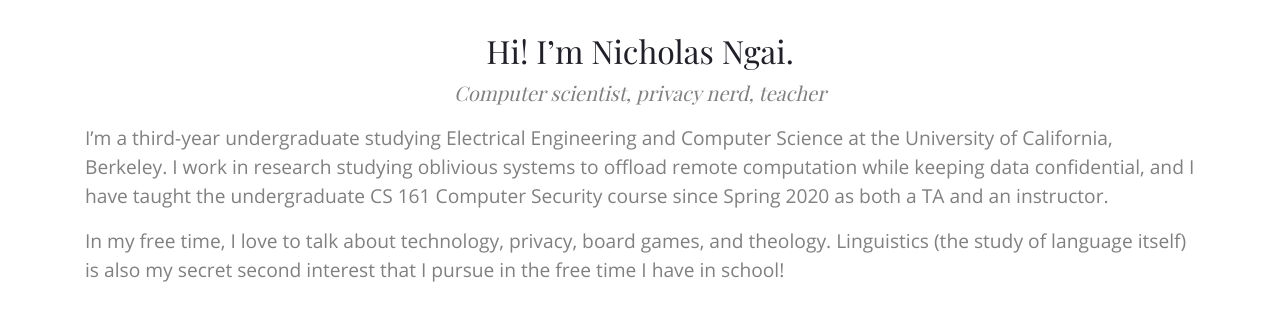
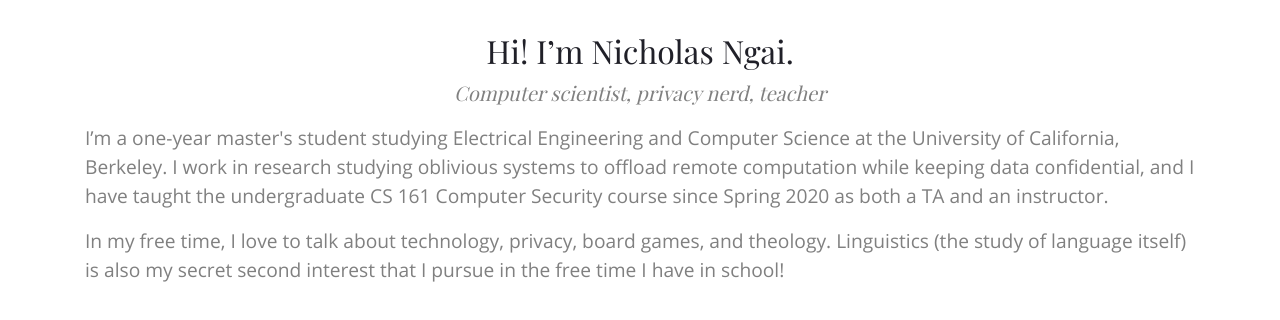
Before and after one commit to nicholasngai/ngai.me, a Jekyll site: the page built from index.html, in a window 1280 px wide. Shown: the top 320 px of the page. Built offline with Jekyll 4.4.1, drawn with Linux system fonts in a browser that asks for light colours.

Commit message:
Change status to one-year master's student

```diff
--- a/index.html
+++ b/index.html
@@ -8,7 +8,7 @@ title: Nicholas Ngai
     <h1 class="author__header">Hi! I&rsquo;m Nicholas Ngai.</h1>
     <p class="author__byline">Computer scientist, privacy nerd, teacher</p>
     <p class="author__bio">
-      I&rsquo;m a third-year undergraduate studying Electrical Engineering and
+      I&rsquo;m a one-year master's student studying Electrical Engineering and
       Computer Science at the University of California, Berkeley. I work in
       research studying oblivious systems to offload remote computation while
       keeping data confidential, and I have taught the undergraduate CS 161
```
